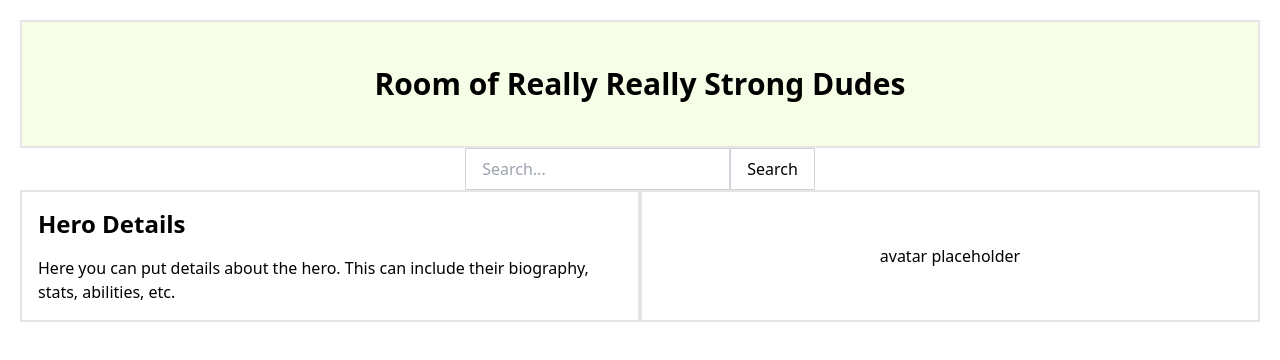
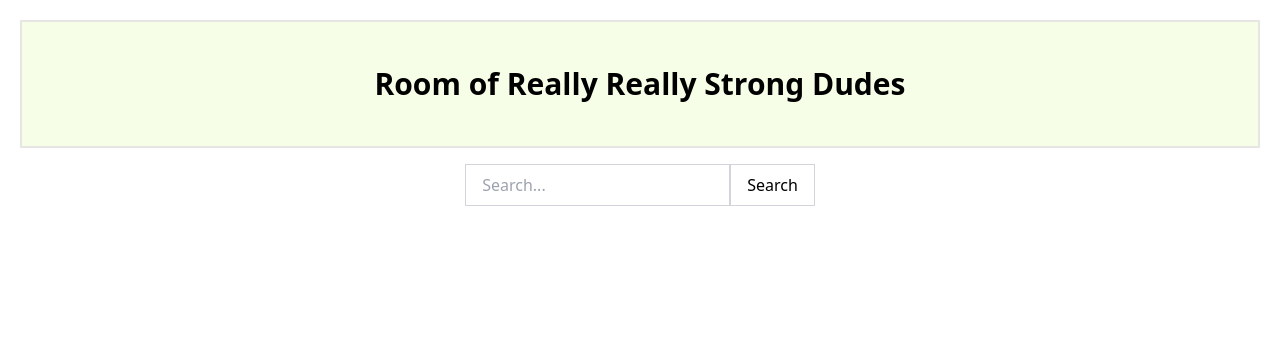
Before and after one commit to AGelstein/ninja-turtles-angular, an Angular app: page / in a window 1280 px wide. Shown: the top 360 px of the page. Built offline with nearby package versions, Linux system fonts and the light colour scheme; no server answers.

Commit message:
save spot before I implement state mgmt

```diff
--- a/src/app/components/hero-search/hero-search.component.html
+++ b/src/app/components/hero-search/hero-search.component.html
@@ -1,4 +1,4 @@
-<div class="flex items-center justify-center">
+<div class="flex items-center justify-center pt-4">
   <form [formGroup]="searchForm" (ngSubmit)="onSubmit()" class="flex">
     <input
       type="text"
--- a/src/app/components/hero-search/hero-search.component.ts
+++ b/src/app/components/hero-search/hero-search.component.ts
@@ -24,12 +24,7 @@ export class HeroSearchComponent {
   onSubmit() {
     if (this.searchForm.valid) {
       const queryValue = this.searchForm.get('query')?.value;
-      this.searchNameService
-        .getHeroByName(queryValue)
-        // leaky subscription
-        .subscribe((response) => {
-          console.log('Response:', response);
-        });
+      this.searchNameService.getHeroByName(queryValue);
     }
   }
 }
--- a/src/app/components/home/home.component.html
+++ b/src/app/components/home/home.component.html
@@ -9,14 +9,4 @@
   <div>
     <app-hero-search></app-hero-search>
   </div>
-  <div class="flex flex-col md:flex-row">
-    <div class="flex-1 p-4 border-2 border-stone-200">
-      <app-hero-details></app-hero-details>
-    </div>
-    <div
-      class="flex-1 p-4 flex items-center justify-center border-2 border-stone-200"
-    >
-      <app-avatar></app-avatar>
-    </div>
-  </div>
 </div>
--- a/src/app/components/home/home.component.ts
+++ b/src/app/components/home/home.component.ts
@@ -1,6 +1,4 @@
-import { Component, OnDestroy, OnInit } from '@angular/core';
-import { SearchNameService } from '../../api/search-hero-name.service';
-import { Subscription } from 'rxjs';
+import { Component } from '@angular/core';
 import { HeroDetailsComponent } from '../hero-details/hero-details/hero-details.component';
 import { AvatarComponent } from '../avatar/avatar.component';
 import { HeroSearchComponent } from '../hero-search/hero-search.component';
@@ -11,24 +9,8 @@ import { HeroSearchComponent } from '../hero-search/hero-search.component';
   imports: [HeroDetailsComponent, AvatarComponent, HeroSearchComponent],
   templateUrl: './home.component.html',
 })
-export class HomeComponent implements OnDestroy, OnInit {
+export class HomeComponent {
   Title = 'Room of Really Really Strong Dudes';
-  selectedName = 'donatello';
 
-  constructor(private searchNameService: SearchNameService) {}
-  subscriptions = new Subscription();
-
-  ngOnInit(): void {
-    this.subscriptions.add(
-      this.searchNameService
-        .getHeroByName(this.selectedName)
-        .subscribe((hero) => {
-          console.log(hero);
-        })
-    );
-  }
-
-  ngOnDestroy(): void {
-    this.subscriptions.unsubscribe();
-  }
+  constructor() {}
 }
--- a/src/output.css
+++ b/src/output.css
@@ -597,6 +597,10 @@ video {
   margin-bottom: 1rem;
 }
 
+.mt-2 {
+  margin-top: 0.5rem;
+}
+
 .flex {
   display: flex;
 }
@@ -666,6 +670,14 @@ video {
   padding-bottom: 0.5rem;
 }
 
+.pt-2 {
+  padding-top: 0.5rem;
+}
+
+.pt-4 {
+  padding-top: 1rem;
+}
+
 .text-2xl {
   font-size: 1.5rem;
   line-height: 2rem;
```
